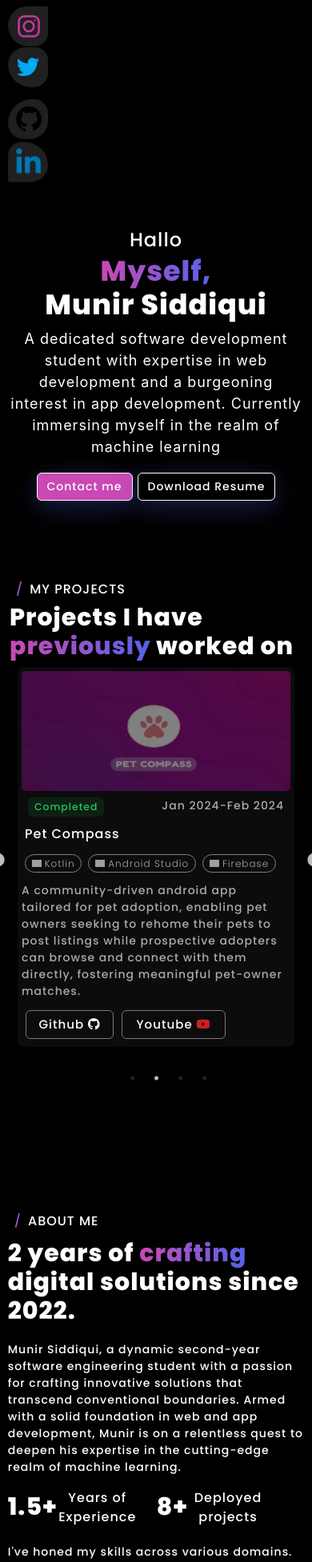
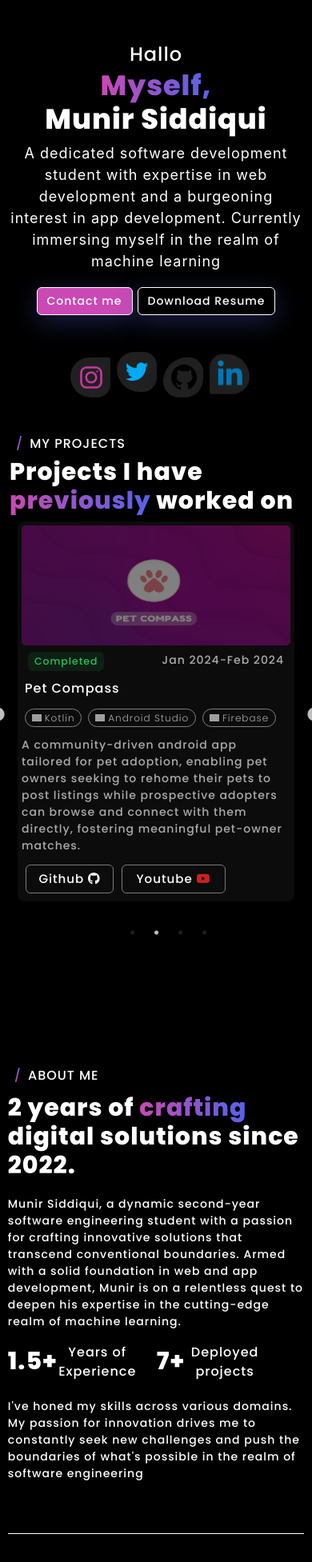
Before and after one commit to munirsiddiqui54/Portfolio, a React (Create React App) app: page / in a window 390 px wide. Shown: the top 1953 px of the page at 80% size. Built offline with nearby package versions, Linux system fonts and the light colour scheme; grey boxes are pictures that could not be loaded; a web font is replaced by a local one.

Commit message:
responsive

```diff
--- a/src/Layouts/About/About.jsx
+++ b/src/Layouts/About/About.jsx
@@ -43,7 +43,7 @@ const about = () => {
               className="d-flex"
               style={{ justifyContent: "center", alignItems: "center" }}
             >
-              <h2 style={{ textAlign: "end" }}>8+</h2>
+              <h2 style={{ textAlign: "end" }}>7+</h2>
               <span>Deployed projects</span>
             </div>
           </div>
--- a/src/Layouts/Footer/Footer.css
+++ b/src/Layouts/Footer/Footer.css
@@ -21,4 +21,14 @@
         font-weight: 500;
         font-size: 20px;
     }
+
 }
+
+@media only screen and (max-width: 1000px){
+    .footer-body{
+        flex-direction: column;
+    }
+    p{
+        text-align: center;
+    }
+}
--- a/src/Layouts/Footer/Footer.jsx
+++ b/src/Layouts/Footer/Footer.jsx
@@ -8,7 +8,7 @@ const Footer = () => {
 
     <div className="footer py-3">
       <div
-        className="d-flex container mt-3"
+        className="d-flex footer-body container mt-3"
         style={{ justifyContent: "space-between" }}
       >
         <div className="profile">
@@ -21,6 +21,7 @@ const Footer = () => {
         </div>
         <div>
           <h3>Get in Touch</h3>
+          <h2>//add email, name, phone no.</h2>
         </div>
       </div>
       <div className="credits container">
--- a/src/Layouts/Hero/Hero.jsx
+++ b/src/Layouts/Hero/Hero.jsx
@@ -32,7 +32,8 @@ const Hero = () => {
   }, [index]);
   return (
     <div style={{ position: "relative" }}>
-      <Social />
+      {window.innerWidth <= 768 ? "" : <Social />}
+
       <main className="container hero">
         {/* <div
           class="bubble m-0"
@@ -115,6 +116,7 @@ const Hero = () => {
           </button>
         </div>
       </main>
+      {window.innerWidth <= 768 ? <Social /> : ""}
 
       {/* <div
         class="custom-shape-divider-bottom-1707313518"
--- a/src/Layouts/Projects/Projects.jsx
+++ b/src/Layouts/Projects/Projects.jsx
@@ -157,8 +157,8 @@ const Projects = () => {
       {
         breakpoint: 1024,
         settings: {
-          slidesToShow: 3,
-          slidesToScroll: 3,
+          slidesToShow: 2,
+          slidesToScroll: 1,
           infinite: true,
           dots: true,
         },
@@ -167,8 +167,8 @@ const Projects = () => {
         breakpoint: 600,
         settings: {
           slidesToShow: 2,
-          slidesToScroll: 2,
-          initialSlide: 2,
+          slidesToScroll: 1,
+          initialSlide: 1,
         },
       },
       {
--- a/src/Layouts/Social/Social.jsx
+++ b/src/Layouts/Social/Social.jsx
@@ -2,7 +2,11 @@ import React from "react";
 import "./Social.css";
 
 const Social = (props) => {
-  const flexDirection = props.align === 1 ? "row" : "column";
+  let flexDirection = props.align === 1 ? "row" : "column";
+  if (window.innerWidth <= 768) {
+    flexDirection = "row";
+  }
+
   const mar = props.align === 1 ? "0px" : "10px";
   return (
     <>
```
